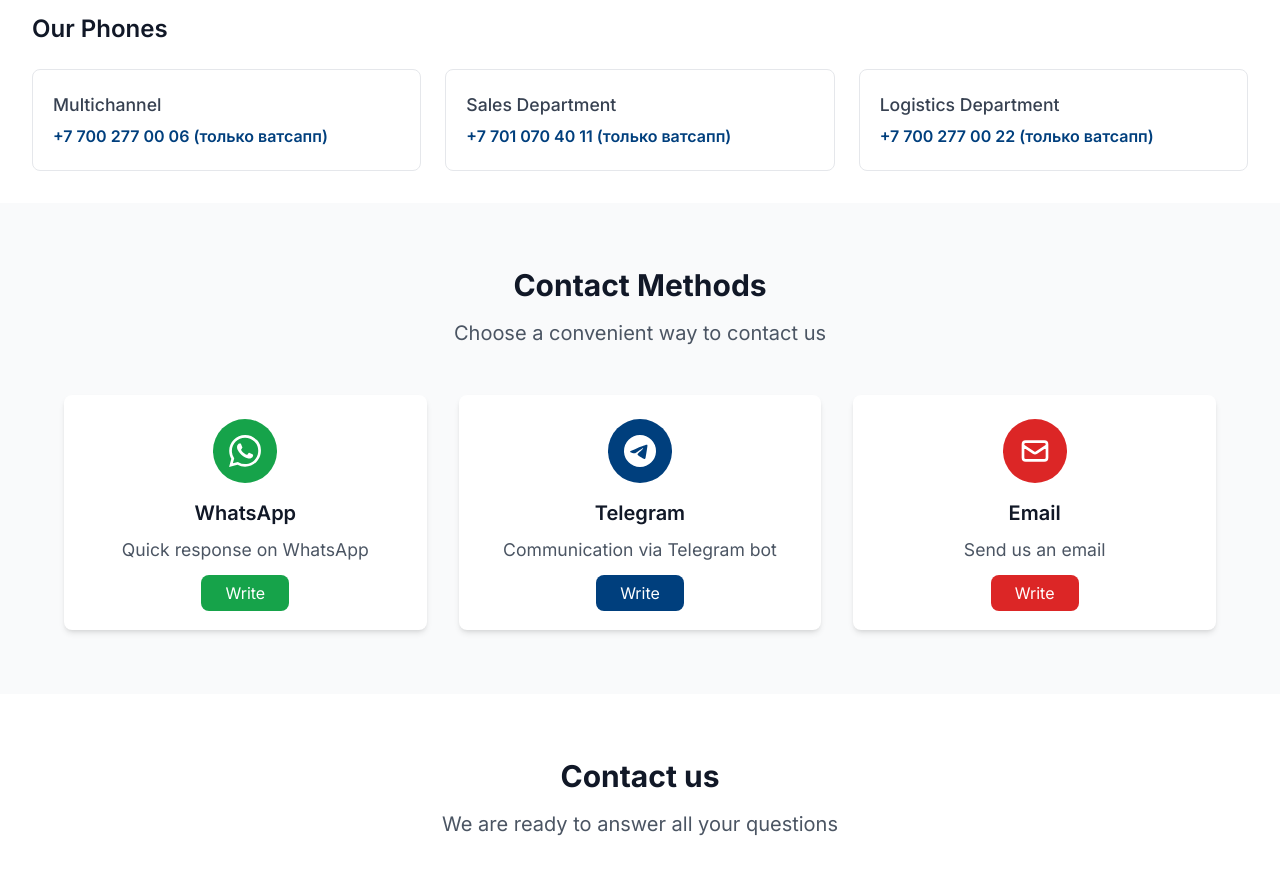
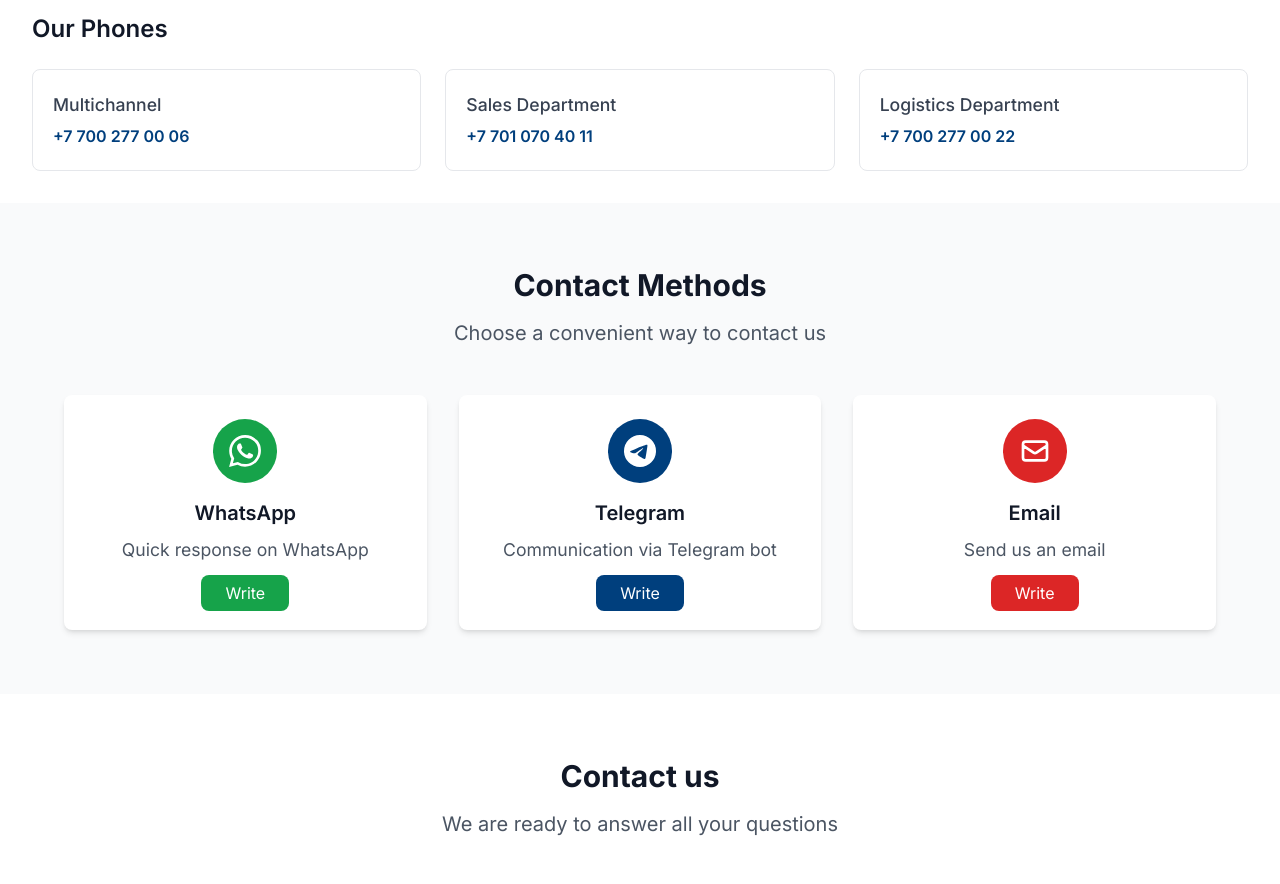
Before and after one commit to Allexndr/veltatrans, a Next.js app: page /en/contacts in a window 1280 px wide. Shown: the part 1580-2464 px from the top of the page. Built offline with nearby package versions, Linux system fonts and the light colour scheme.

Commit message:
Обновлены контакты - исправлены номера телефонов и описания

```diff
--- a/src/app/[locale]/contacts/page.tsx
+++ b/src/app/[locale]/contacts/page.tsx
@@ -137,15 +137,15 @@ export default function ContactsPage() {
             <div className="grid grid-cols-1 md:grid-cols-3 gap-6">
               <div className="border rounded-lg p-5">
                 <p className="text-gray-700 font-medium mb-1">{t('phones.multichannel')}</p>
-                <a href="tel:+77002770006" className="text-velta-navy font-semibold">+7 700 277 00 06 (только ватсапп)</a>
+                <a href="tel:+77002770006" className="text-velta-navy font-semibold">+7 700 277 00 06</a>
               </div>
               <div className="border rounded-lg p-5">
                 <p className="text-gray-700 font-medium mb-1">{t('phones.sales')}</p>
-                <a href="tel:+77010704011" className="text-velta-navy font-semibold">+7 701 070 40 11 (только ватсапп)</a>
+                <a href="tel:+77010704011" className="text-velta-navy font-semibold">+7 701 070 40 11</a>
               </div>
               <div className="border rounded-lg p-5">
                 <p className="text-gray-700 font-medium mb-1">{t('phones.logistics')}</p>
-                <a href="tel:+77002770022" className="text-velta-navy font-semibold">+7 700 277 00 22 (только ватсапп)</a>
+                <a href="tel:+77002770022" className="text-velta-navy font-semibold">+7 700 277 00 22</a>
               </div>
             </div>
           </div>
```
